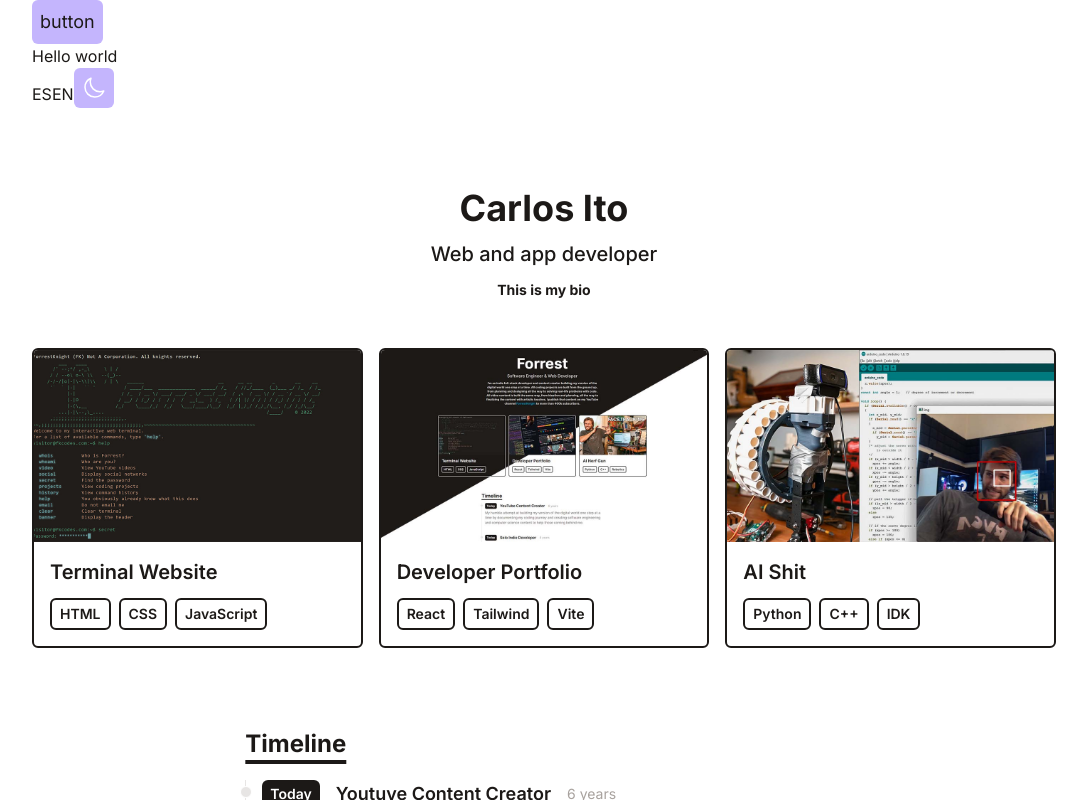
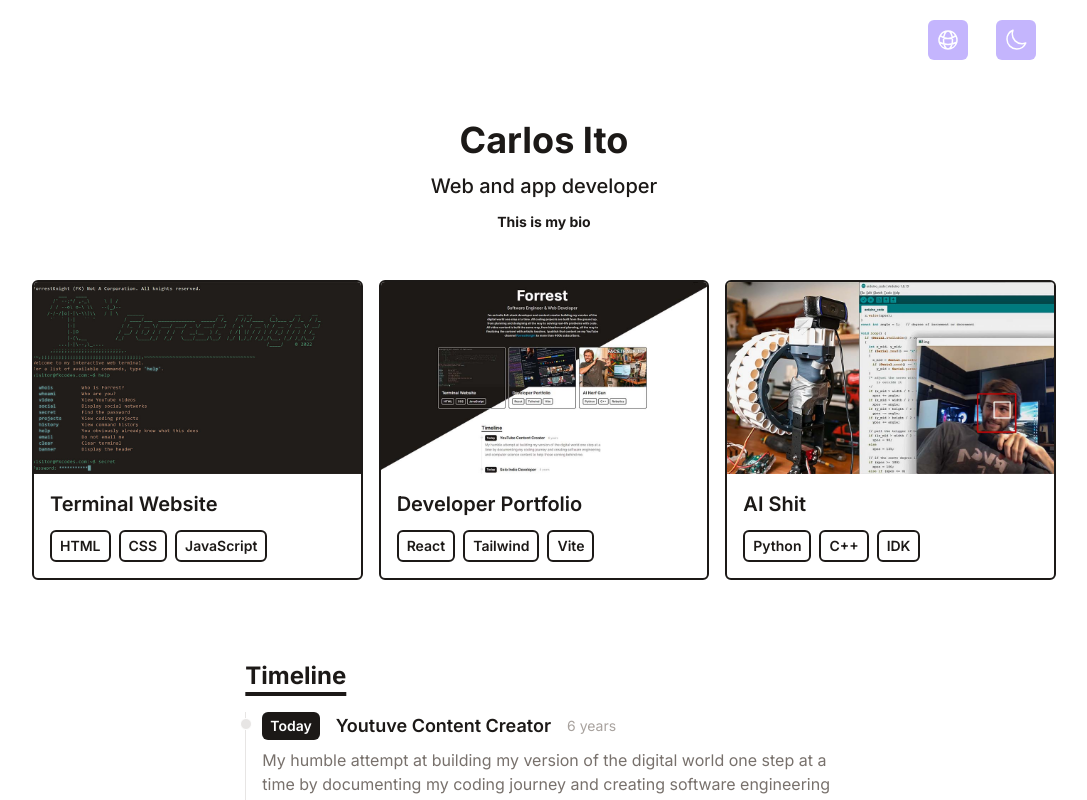
Before and after one commit to ItO210/portfolio, a React (Vite) app: page / in a window 1280 px wide. Shown: the top 800 px of the page, without its empty margins (96-1183 px from the left). Built offline with nearby package versions, Linux system fonts and the light colour scheme.

Commit message:
Added language logic and button

```diff
--- a/src/components/DarkmodeButton.jsx
+++ b/src/components/DarkmodeButton.jsx
@@ -61,7 +61,7 @@ function DarkmodeButton(){
         <button
         type="button"
         onClick={handleThemeSwitch}
-        className="p-2 z-10 right-20 top-4 bg-violet-300 dark:bg-orange-300 text-lg p-1 rounded-md">
+        className="p-2 z-10 right-20 top-4 bg-violet-300 dark:bg-orange-300 text-lg p-1 rounded-md mx-5">
             {theme === "dark" ? sun : moon}
         </button>
     )
--- a/src/components/Header.jsx
+++ b/src/components/Header.jsx
@@ -1,41 +1,11 @@
-import { useTranslation } from "react-i18next";
 import DarkmodeButton from "./darkmodeButton";
 import LanguageButton from "./LanguageButton";
 
 export default function Header() {
 
-    const [t, i18n] = useTranslation("global");
-
-    function getBrowserLocales(options = {}) {
-        const defaultOptions = {
-          languageCodeOnly: false,
-        };
-        const opt = {
-          ...defaultOptions,
-          ...options,
-        };
-        const browserLocales =
-          navigator.languages === undefined
-            ? [navigator.language]
-            : navigator.languages;
-        if (!browserLocales) {
-          return undefined;
-        }
-        return browserLocales.map(locale => {
-          const trimmedLocale = locale.trim();
-          return opt.languageCodeOnly
-            ? trimmedLocale.split(/-|_/)[0]
-            : trimmedLocale;
-        });
-      }
-
     return(
-        <div>
-            {console.log(getBrowserLocales({languageCodeOnly: true}))}
+        <div className="flex flex-col md:flex-row justify-end pt-5 pb-5">
             <LanguageButton/>
-            <h1>{t("header.hello-world")}</h1>
-            <button onClick={() => i18n.changeLanguage("es")}>ES</button>
-            <button onClick={() => i18n.changeLanguage("en")}>EN</button>
             <DarkmodeButton/>
         </div>
 
--- a/src/components/Intro.jsx
+++ b/src/components/Intro.jsx
@@ -5,7 +5,7 @@ function Intro() {
     const [t, i18n] = useTranslation("global");
 
     return (
-        <div className="flex items-center justify-center flex-col text-center pt-20 pb-6">
+        <div className="flex items-center justify-center flex-col text-center pt-10 pb-6">
             <h1 className="text-4xl md:text-7x1 dark:text-white mb-1 md:mb-3 font-bold">Carlos Ito</h1>
             <p className="text-base md:text-xl mb-3 font-medium">{t("intro.description")}</p>
             <p className="text-sm max-w-xl mb-6 font-bold">{t("intro.bio")}</p>
--- a/src/components/LanguageButton.jsx
+++ b/src/components/LanguageButton.jsx
@@ -1,11 +1,79 @@
+import React, {useEffect, useState} from "react";
+import { useTranslation } from "react-i18next";
 
 function LanguageButton(){
+    const [lang, setLang] = useState(null);
+    const [t, i18n] = useTranslation("global");
+
+    useEffect(() => {
+        if (getLanguage === "es") {
+            setLang("es");
+        } else if (getLanguage === "en") {
+            setLang("en");
+        } else {
+            setLang("en");
+        }
+    }, []);
+
+    const handleLangSwitch = () => {
+        setLang(lang === "en" ? "es" : "en");
+    };
+
+    useEffect(() => {
+        if (lang === "en") {
+            i18n.changeLanguage("en");
+        } else {
+            i18n.changeLanguage("es");
+        }
+    }, [lang]);
+
+    function getBrowserLocales(options = {}) {
+        const defaultOptions = {
+          languageCodeOnly: false,
+        };
+        const opt = {
+          ...defaultOptions,
+          ...options,
+        };
+        const browserLocales =
+          navigator.languages === undefined
+            ? [navigator.language]
+            : navigator.languages;
+        if (!browserLocales) {
+          return undefined;
+        }
+        return browserLocales.map(locale => {
+          const trimmedLocale = locale.trim();
+          return opt.languageCodeOnly
+            ? trimmedLocale.split(/-|_/)[0]
+            : trimmedLocale;
+        });
+      }
+
+    function getLanguage(){
+
+    var array = getBrowserLocales({languageCodeOnly: true});
+
+    var found = array.find(function (element) {
+        return element === "es" || "en";
+    })
+    return(
+        console.log(found)
+    )
+    }
+
+    const globe = (
+        <svg xmlns="http://www.w3.org/2000/svg" fill="none" viewBox="0 0 24 24" stroke-width="1.5" stroke="currentColor" class="w-6 h-6">
+        <path stroke-linecap="round" stroke-linejoin="round" d="M12 21a9.004 9.004 0 008.716-6.747M12 21a9.004 9.004 0 01-8.716-6.747M12 21c2.485 0 4.5-4.03 4.5-9S14.485 3 12 3m0 18c-2.485 0-4.5-4.03-4.5-9S9.515 3 12 3m0 0a8.997 8.997 0 017.843 4.582M12 3a8.997 8.997 0 00-7.843 4.582m15.686 0A11.953 11.953 0 0112 10.5c-2.998 0-5.74-1.1-7.843-2.918m15.686 0A8.959 8.959 0 0121 12c0 .778-.099 1.533-.284 2.253m0 0A17.919 17.919 0 0112 16.5c-3.162 0-6.133-.815-8.716-2.247m0 0A9.015 9.015 0 013 12c0-1.605.42-3.113 1.157-4.418" />
+        </svg>
+    );
 
     return(
         <button
         type="button"
-        className="p-2 z-10 right-20 top-4 bg-violet-300 dark:bg-orange-300 text-lg p-1 rounded-md">
-            button
+        className="p-2 z-10 right-20 top-4 bg-violet-300 dark:bg-orange-300 text-lg p-1 rounded-md text-white mx-2"
+        onClick={handleLangSwitch}>
+            {globe}
         </button>
     )
 }
```
